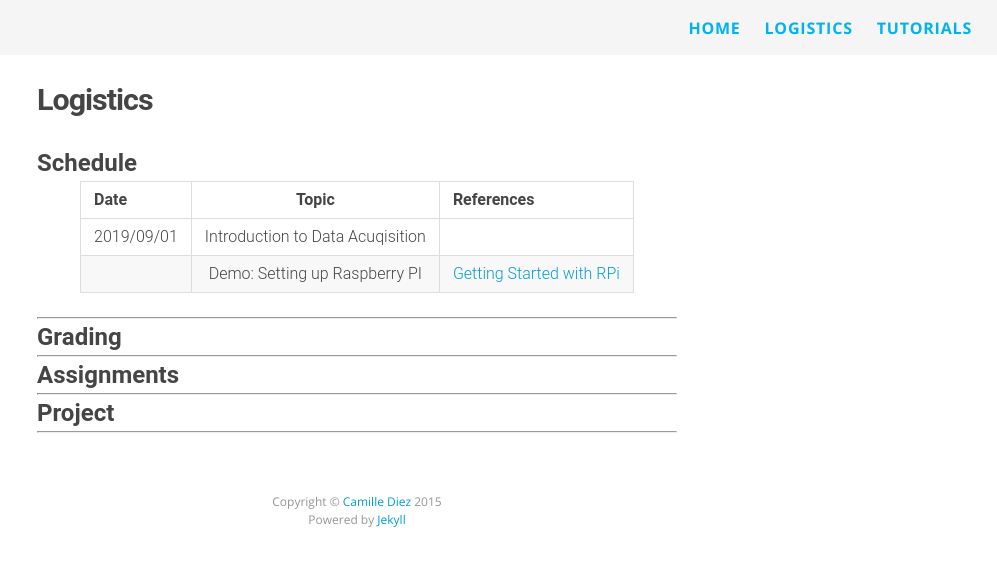
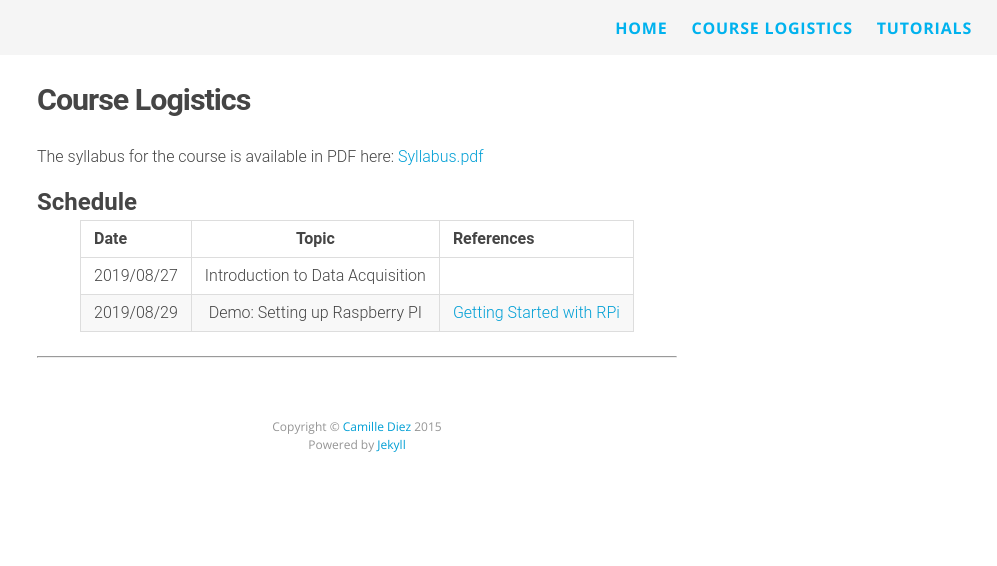
Before and after one commit to INFERLab/12740, a Jekyll site: the page built from logisticis.md, in a window 1280 px wide. Shown: the top 566 px of the page, without its empty margins (283-1280 px from the left). Built offline with Jekyll 4.4.1, drawn with Linux system fonts in a browser that asks for light colours; nearby versions of some CDN libraries.

Commit message:
Added new Logistics page -- mostly just reference to the Syllabus in PDF

```diff
--- a/logisticis.md
+++ b/logisticis.md
@@ -1,31 +1,16 @@
 ---
 layout: page
-title: Logistics
+title: Course Logistics
 ---
+
+The syllabus for the course is available in PDF here: [Syllabus.pdf](/12740/assets/syllabus.pdf)
 
 ## Schedule
 
 | **Date**      | **Topic**     | **References**|
 | ------------- |:----------------:| ---------------------|
-| 2019/09/01    | Introduction to Data Acuqisition |       |
-|               | Demo: Setting up Raspberry PI | [Getting Started with RPi](/12740/tutorials/get-started.html)   |
+| 2019/08/27    | Introduction to Data Acquisition |       |
+| 2019/08/29    | Demo: Setting up Raspberry PI | [Getting Started with RPi](/12740/tutorials/get-started.html)   |
 
 
 ***
-
-
-## Grading
-
-
-***
-
-
-## Assignments
-
-***
-
-
-## Project
-
-
-***
```
